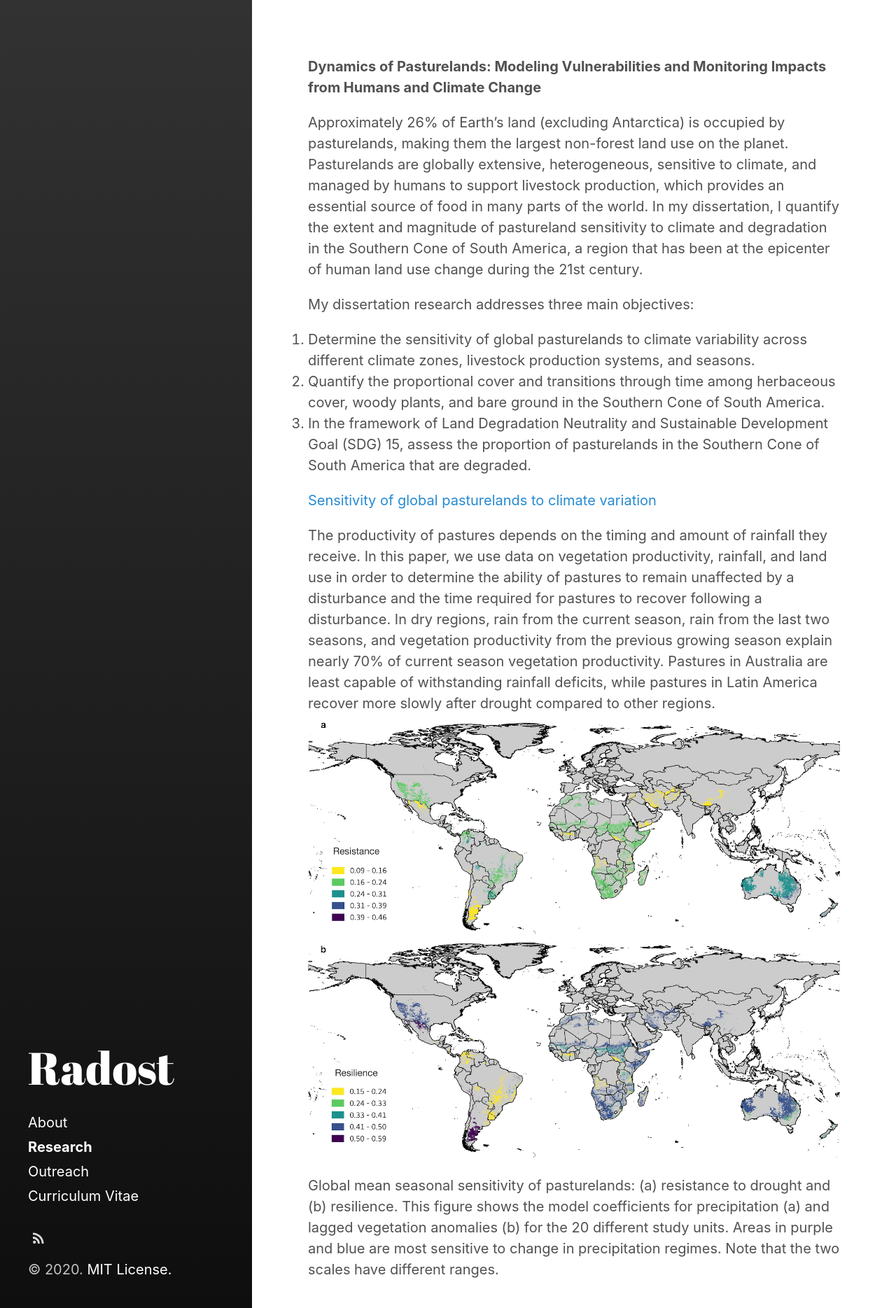
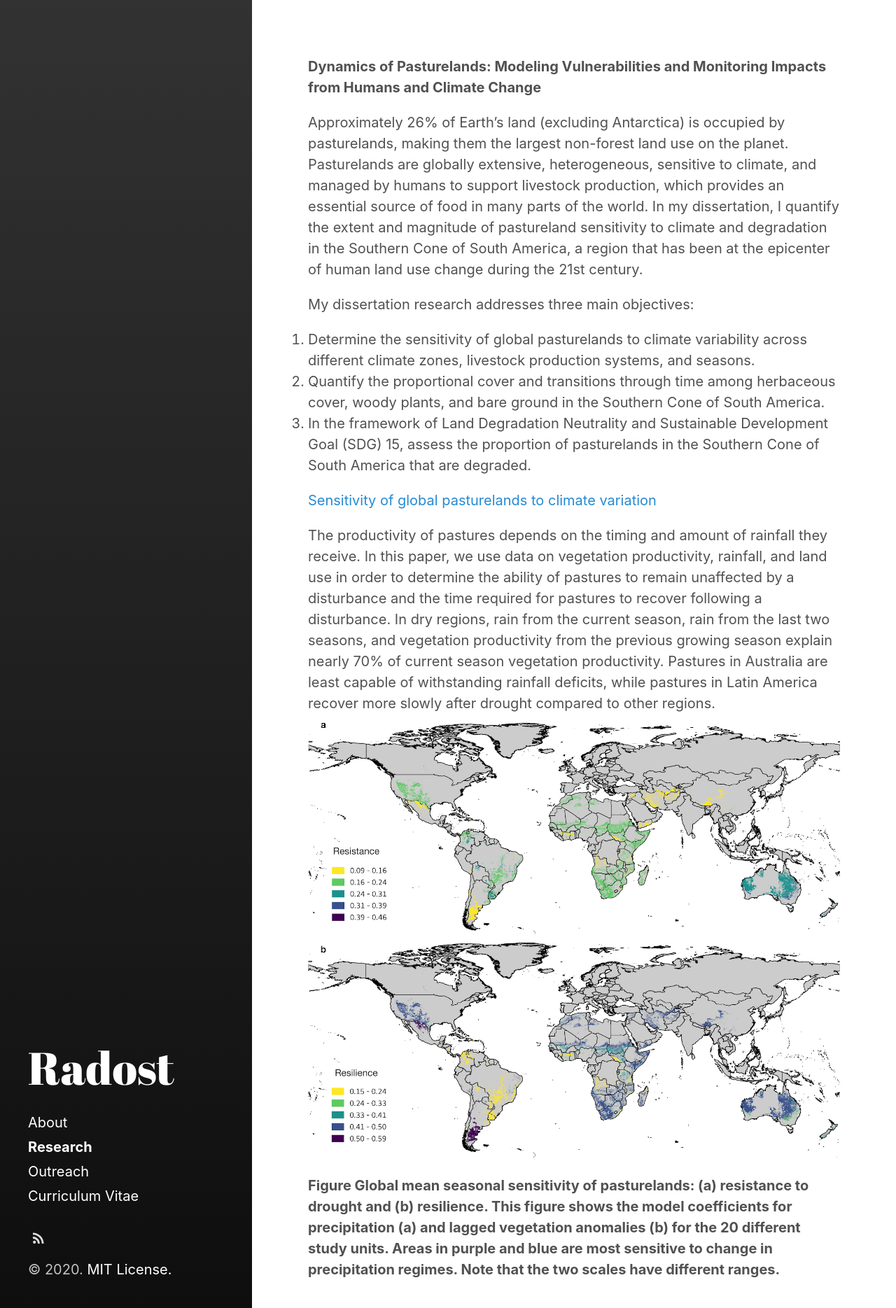
Before and after one commit to rkstan/rkstan.github.io, a Jekyll site: the page built from research.md, in a window 1280 px wide. Shown: the whole page at 70% size. Built offline with Jekyll 4.4.1, drawn with Linux system fonts in a browser that asks for light colours; nearby versions of some CDN libraries.

Commit message:
Update research.md

```diff
--- a/research.md
+++ b/research.md
@@ -20,4 +20,4 @@
 
 <img style="float: center;" src="../images/Figure5_new_full.png" width="800" height="600">
 
-Global mean seasonal sensitivity of pasturelands: (a) resistance to drought and (b) resilience. This figure shows the model coefficients for precipitation (a) and lagged vegetation anomalies (b) for the 20 different study units. Areas in purple and blue are most sensitive to change in precipitation regimes. Note that the two scales have different ranges.
+<b>Figure<b> Global mean seasonal sensitivity of pasturelands: (a) resistance to drought and (b) resilience. This figure shows the model coefficients for precipitation (a) and lagged vegetation anomalies (b) for the 20 different study units. Areas in purple and blue are most sensitive to change in precipitation regimes. Note that the two scales have different ranges.
```
